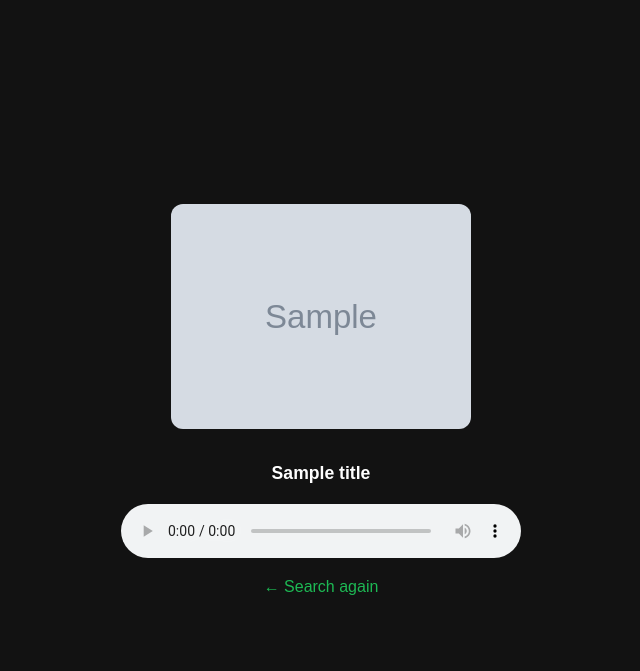
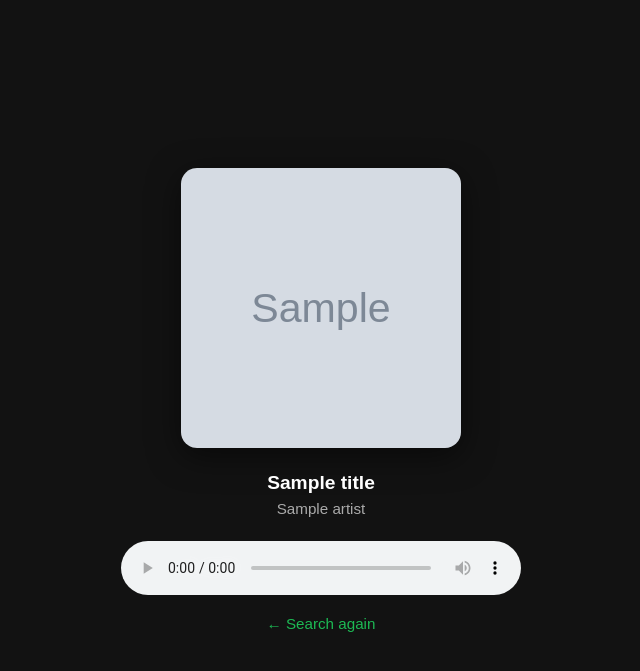
Before and after one commit to Jeetthakkar16/PulsePlay, a Flask app: template templates/player.html in a window 1280 px wide. Shown: the top 671 px of the page, without its empty margins (319-959 px from the left). Run offline with Flask 3, Linux system fonts and the light colour scheme; the template is opened without the code that fills it: most values are stand-ins (such as "Sample title", 1, 10 or a date in 2020); grey boxes marked "Sample" are stand-in pictures.

Commit message:
Refactor player.html for improved design and structure
Updated player.html to enhance styling and layout.

```diff
--- a/templates/player.html
+++ b/templates/player.html
@@ -5,6 +5,7 @@
     <meta name="viewport" content="width=device-width, initial-scale=1.0">
     <title>{{ title }} - PulsePlay</title>
     <style>
+        * { margin: 0; padding: 0; box-sizing: border-box; }
         body {
             background: #121212;
             color: white;
@@ -14,39 +15,47 @@
             align-items: center;
             justify-content: center;
             min-height: 100vh;
-            margin: 0;
             padding: 20px;
-            box-sizing: border-box;
         }
         img {
-            width: 300px;
-            border-radius: 12px;
-            margin-bottom: 20px;
+            width: 280px;
+            height: 280px;
+            border-radius: 16px;
+            margin-bottom: 24px;
+            box-shadow: 0 8px 32px rgba(0,0,0,0.5);
+            object-fit: cover;
         }
         h2 {
             text-align: center;
-            margin-bottom: 20px;
-            font-size: 1.1rem;
+            font-size: 1.2rem;
+            margin-bottom: 6px;
+            max-width: 400px;
+        }
+        p {
+            color: #aaa;
+            margin-bottom: 24px;
+            font-size: 0.95rem;
         }
         audio {
             width: 100%;
             max-width: 400px;
+            margin-bottom: 20px;
         }
         a {
-            margin-top: 20px;
             color: #1db954;
             text-decoration: none;
+            font-size: 0.95rem;
         }
+        a:hover { text-decoration: underline; }
     </style>
 </head>
 <body>
-    <img src="{{ thumbnail }}" alt="Thumbnail">
+    <img src="{{ thumbnail }}" alt="{{ title }}">
     <h2>{{ title }}</h2>
-
+    <p>{{ artist }}</p>
     <audio controls autoplay>
-    <source src="/stream?v={{ video_id }}">
+        <source src="{{ audio_url }}" type="audio/mpeg">
     </audio>
-
     <a href="/">← Search again</a>
 </body>
 </html>
```
